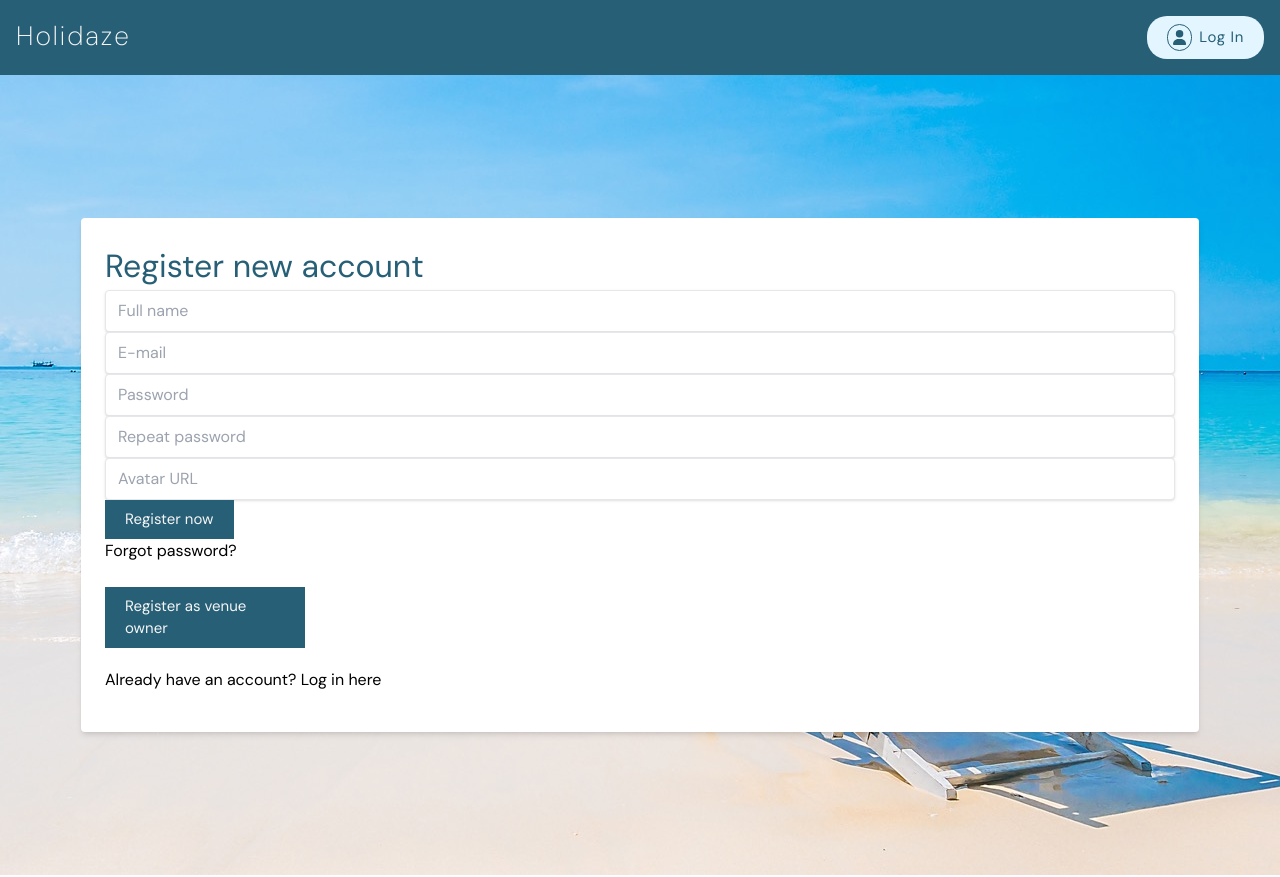
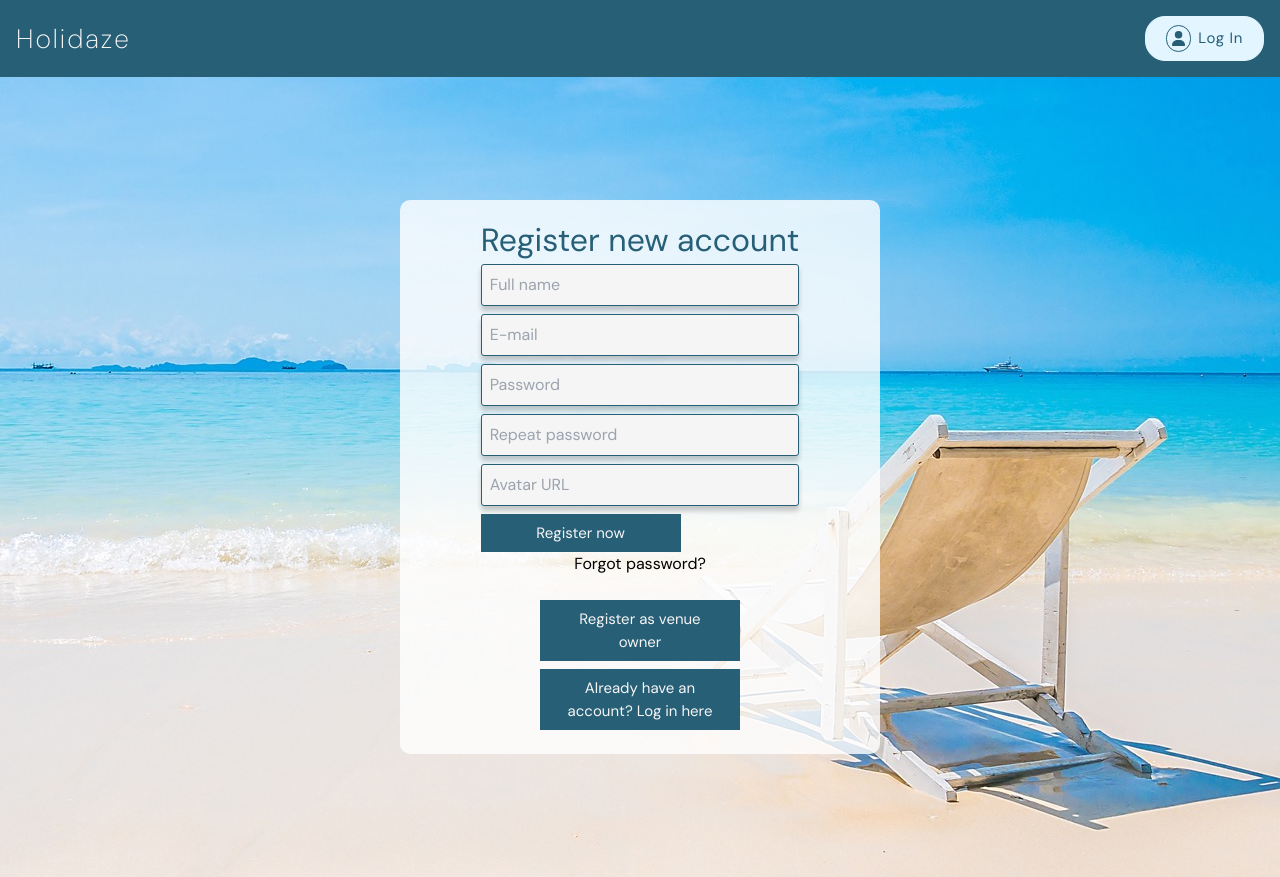
Before and after one commit to Spekkhogger/fed-exam-2024-holidaze, a React (Create React App) app: page /auth/register in a window 1280 px wide. Built offline with nearby package versions, Linux system fonts and the light colour scheme.

Commit message:
add design changes

```diff
--- a/src/App.css
+++ b/src/App.css
@@ -14,9 +14,25 @@
   font-family: DM Sans, sans-serif;
 }
 
+nav {
+  display: flex;
+  padding: 1rem;
+  font-family: "DM Sans", sans-serif;
+  flex-direction: row;
+  align-items: center;
+  justify-content: space-between;
+  background-color: var(--dark-blue);
+  color: var(--main-white);
+}
+
+nav ul {
+  display: flex;
+  flex-direction: row;
+  gap: 1em;
+}
+
 .icon {
   color: var(--light-blue);
-
 }
 
 /* Button design */
@@ -57,22 +73,7 @@ h1 {
 }
 
 
-/* Here we place the navigation design */
-nav {
-  display: flex;
-  padding: 1rem;
-  font-family: "DM Sans", sans-serif;
-  flex-direction: row;
-  justify-content: space-between;
-  background-color: var(--dark-blue);
-  color: var(--main-white);
-}
-
-nav ul {
-  display: flex;
-  flex-direction: row;
-  gap: 1em;
-}
+/* The login page */
 
 .logo {
   font-size: 20pt;
@@ -81,7 +82,7 @@ nav ul {
 }
 
 .logInButton {
-  border: none;
+  border: 1px solid var(--light-blue);
   color: var(--dark-blue);
   letter-spacing: 0.5pt;
   border-radius: 20px;
@@ -99,7 +100,9 @@ nav ul {
 }
 
 .logInButton:hover {
-  background-color: #275F77;
+  border: 1px solid var(--light-blue);
+  background-color: var(--dark-blue);
+  color: var(--light-blue);
 }
 
 .log-in-form {
@@ -115,6 +118,18 @@ nav ul {
   background-color: var(--dark-blue);
 }
 
+/* General forms */
+.form-box {
+  display: flex;
+  flex-direction: column;
+  align-items: center;
+  background-color: rgba(255, 255, 255, 0.8);
+  gap: 1rem;
+  padding: 1rem 1rem;
+  border-radius: 10px;
+  min-width: 30rem;
+}
+
 
 /* Components */
 .input-field {
@@ -125,8 +140,17 @@ nav ul {
   box-shadow: 0px 5px 5px rgba(0, 0, 0, 0.2);
   width: 100%;
 }
+
 .input-field:hover {
   background-color: white;
+}
+
+.search-field {
+  padding: 0.5rem;
+  background-color: white;
+  border-radius: 3px;
+  border: 1px solid var(--dark-blue);
+  width: 80%;
 }
 
 .card {
@@ -134,6 +158,13 @@ nav ul {
   margin: 1rem;
   background-color: var(--main-white);
   border-radius: 10px;
+  overflow: hidden;
+}
+
+.card img {
+  max-height: 100%; /* Ensures image height does not exceed container */
+  max-width: 100%; /* Ensures image width does not exceed container */
+  object-fit: cover; /* Covers the area without stretching the image */
 }
 
 .search-list {
@@ -152,14 +183,6 @@ nav ul {
   min-width: 80%;
   min-height: 200px;
   max-height: 200px;
-}
-
-.search-result img {
-  width: 100%;
-  height: 200px;
-  padding: 1em;
-  object-fit: contain;
-  border-radius: 10px;
 }
 
 
--- a/src/App.js
+++ b/src/App.js
@@ -10,8 +10,6 @@ import VenuePage from './pages/venuePage';
 import VenueDetails from './venues/SuperDetail';
 import CreateNewVenue from './pages/PostVenue';
 import EditVenue from './pages/EditVenuePage';
-
-import ContactPage from './pages/contactPage';
 
 import ProfilePage from './pages/profilePage';
 import EditProfile from './pages/EditProfile';
@@ -31,7 +29,6 @@ function App() {
           <Route path="/browse" element={<VenuePage />}/>
           <Route path="/venues/:id" element={<VenueDetails />}/>
           <Route path="/venues/:id/edit" element={<EditVenue />} />
-          <Route path="/contact" element={<ContactPage />}/>
           <Route path="/profile/:param" element={<ProfilePage />}/>
           <Route path="/profile/edit-profile" element={<EditProfile />}/>
           <Route path="/profile/new-venue" element={<CreateNewVenue />}/>
--- a/src/components/layout/nav.jsx
+++ b/src/components/layout/nav.jsx
@@ -33,19 +33,17 @@ export default function Navbar() {
                 <nav>
                     <ul>
                         <li>
-                            <NavLink to="/browse">Venues</NavLink>
+                            <NavLink to="/browse">Browse</NavLink>
                         </li>
                         <li>
-                            <NavLink to="/about">About us</NavLink>
+                            <NavLink to={`/profile/${user.name}`}>Profile</NavLink>
                         </li>
                         <li>
-                            <NavLink to={`/profile/${user.name}`}><FontAwesomeIcon icon={faUser} className="icon" /></NavLink>
+                            <LogOut />
                         </li>
                     </ul>
                 </nav>
-                <div>
-                    <LogOut />
-                </div>
+
 
             </div>
         )}
--- a/src/components/search/Search.jsx
+++ b/src/components/search/Search.jsx
@@ -37,15 +37,15 @@ const SearchFunction = ({ data }) => {
   });
 
   return (
-    <div>
+    <div className='text-center'>
       <input
         type="text"
         placeholder="Search..."
         value={searchTerm}
         onChange={handleSearchChange}
-        className='input-field'
+        className='search-field'
       />
-      <div>
+      <div className='flex flex-row gap-2 text-center'>
         <label>
           <input
             type="checkbox"
@@ -86,14 +86,16 @@ const SearchFunction = ({ data }) => {
       <ul className='search-list'>
         {filteredData.map(item => (
           // <li key={item.id}>{item.name}</li>
-          <li key={item.id} className="card search-result">
-              <img src={item.media} alt={item.name} />
-              <div className='flex flex-col align-between'>
+          <li key={item.id} className="card search-result flex items-center space-x-4">
+              <div className="flex-none w-1/3 h-full">
+                <img src={item.media} alt={item.name} className="h-full w-full object-cover" />
+              </div>
+              <div className='flex-grow'>
                 <h3>{item.name}</h3>
                 <p>{item.location.country}</p>
                 <p>{item.description}</p>
               </div>
-              <div className='flex flex-col align-between'>
+              <div className='flex-none'>
                 <h4>${item.price}</h4>
                 <Link to={`/venues/${item.id}`} className='button'>See more<FontAwesomeIcon icon={faArrowRight} /></Link>
               </div>
--- a/src/pages/authPages/registerUserPage.jsx
+++ b/src/pages/authPages/registerUserPage.jsx
@@ -52,11 +52,11 @@ export default function RegisterUser() {
 
     return (
         <div className="log-in-form">
-            <div className="bg-white shadow-md rounded px-6 pt-6 pb-8">
-                <div className="mb-4 flex flex-col">
+            <div className="form-box">
+                <div className="text-center">
                     <h1>Register new account</h1>
                     <form onSubmit={handleSubmit(onSubmit)}
-                    className="">
+                    className="flex flex-col gap-2">
                         <input
                         {...register("name",
                         {required: true,
@@ -64,7 +64,7 @@ export default function RegisterUser() {
                         })}
                         type="text"
                         placeholder="Full name"
-                        className="shadow border rounded w-full py-2 px-3 text-gray-700 focus:outline-none focus:shadow-outline"
+                        className="input-field"
                         required />
                         <input
                         {...register("email",
@@ -72,7 +72,7 @@ export default function RegisterUser() {
                         })}
                         type="email"
                         placeholder="E-mail"
-                        className="shadow border rounded w-full py-2 px-3 text-gray-700 focus:outline-none focus:shadow-outline"
+                        className="input-field"
                         required />
                         <input
                         {...register("password",
@@ -81,7 +81,7 @@ export default function RegisterUser() {
                         })}
                         type="password"
                         placeholder="Password"
-                        className="shadow border rounded w-full py-2 px-3 text-gray-700 focus:outline-none focus:shadow-outline"
+                        className="input-field"
                         required />
                         <input
                         {...register("password", {
@@ -90,7 +90,7 @@ export default function RegisterUser() {
                         })}
                         type="password"
                         placeholder="Repeat password"
-                        className="shadow border rounded w-full py-2 px-3 text-gray-700 focus:outline-none focus:shadow-outline"
+                        className="input-field"
                         required/>
                         <input
                         {...register("avatar", {
@@ -98,7 +98,7 @@ export default function RegisterUser() {
                         })}
                         type="url"
                         placeholder="Avatar URL"
-                        className="shadow border rounded w-full py-2 px-3 text-gray-700 focus:outline-none focus:shadow-outline"
+                        className="input-field"
                         />
                         <button
                         type="submit"
@@ -107,9 +107,9 @@ export default function RegisterUser() {
                     </form>
                     <p>Forgot password?</p>
                 </div>
-                <div className="flex flex-col py-2">
-                    <Link to="/auth/register-manager" className='button book-now-button'>Register as venue owner</Link>
-                    <Link to="/auth/login" className='mt-5'>Already have an account? Log in here</Link>
+                <div className="flex flex-col py-2 gap-2 text-center">
+                    <Link to="/auth/register-manager" className='button'>Register as venue owner</Link>
+                    <Link to="/auth/login" className='button'>Already have an account? Log in here</Link>
                 </div>
             </div>
         </div>
--- a/src/pages/venuePage.jsx
+++ b/src/pages/venuePage.jsx
@@ -4,7 +4,7 @@ export default function VenuePage() {
     return (
         <div>
 
-            <h1>List of venues</h1>
+            <h1 className="text-center">List of venues</h1>
             <VenueList />
         </div>
     )
--- a/src/venues/venuesList.jsx
+++ b/src/venues/venuesList.jsx
@@ -23,7 +23,6 @@ const VenueList = () => {
 
     return (
       <div>
-        <h1>Venues</h1>
         <SearchFunction data={venues} />
       </div>
     );
```
Also changed, not shown: src/pages/authPages/logInPage.jsx (+9 -9 lines), src/pages/authPages/registerManagerPage.jsx (+13 -12 lines).
